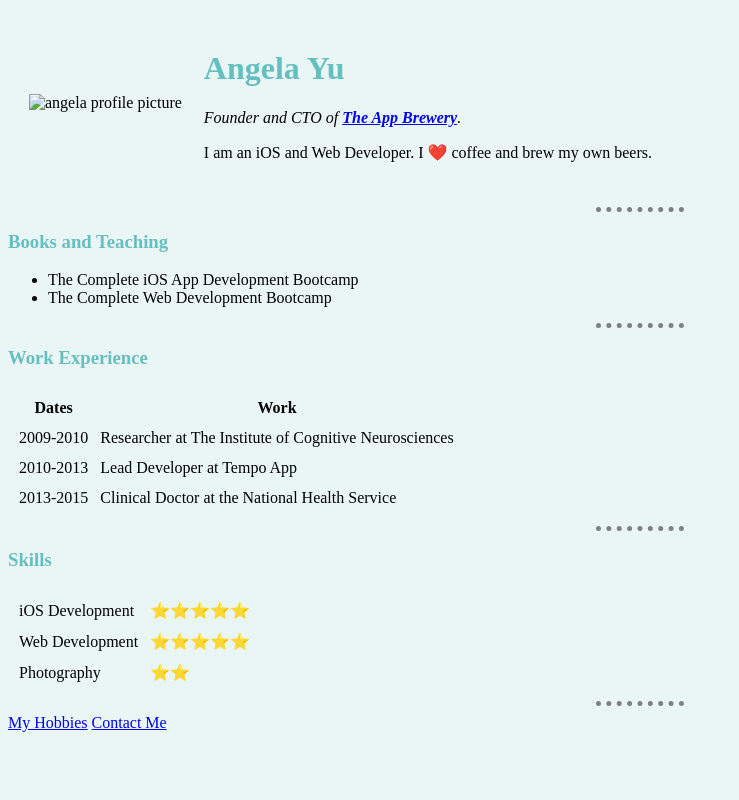
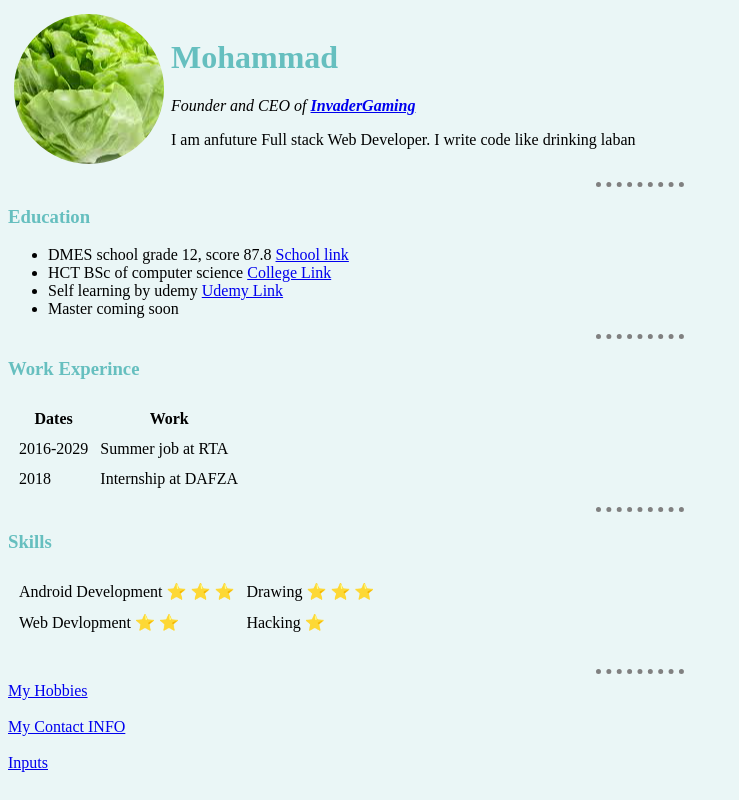
Before and after one commit to ZeroDeveloper007/cv, a plain HTML site: page index.html in a window 1280 px wide. Shown: the whole page, without its empty margins (0-739 px from the left). Drawn offline with Linux system fonts and the light colour scheme.

Commit message:
Add files via upload

```diff
--- a/index.html
+++ b/index.html
@@ -1,68 +1,77 @@
 <!DOCTYPE html>
-<html>
+<html lang="en">
     <head>
-    <meta charset="utf-8">
-    <title>Angela's Personal Site</title>
+        <meta charset="UTF-8">
+        <meta name="viewport" content="width=device-width, initial-scale=1.0">
         <link rel="stylesheet" href="css/style.css">
+        <title>Mohammad's Personal site</title>
     </head>
-
-  <body>
-    <table cellspacing="20">
+    <body >
+        <table cellspacing="5px">
             <tr>
-        <td><img src="images/angela.png" alt="angela profile picture"></td>
-        <td><h1>Angela Yu</h1>
-        <p><em>Founder and CTO of <strong><a href="https://www.appbrewery.co/">The App Brewery</a></strong>.</em></p>
-        <p>I am an iOS and Web Developer. I ❤️ coffee and brew my own beers.</p></td>
+                <td><img src="lettuce.png" alt="Lettuce Face"></td>
+                <td><h1>Mohammad</h1
+                    <p><em>Founder and CEO of <a href="https://unity.com/"><strong>InvaderGaming</strong></em></a></p>
+                    <p>I am anfuture Full stack Web Developer. I write code like drinking laban</p>
+                    </td>
             </tr>
         </table>
+
+
         <hr>
-    <h3>Books and Teaching</h3>
+        <h3>Education</h3>
         <ul>
-      <li>The Complete iOS App Development Bootcamp</li>
-      <li>The Complete Web Development Bootcamp</li>
+            <li>DMES school grade 12, score 87.8 <a href="www.dmes.ae">School link</a></li>
+            <li>HCT BSc of computer science <a href="www.hct.ac.ae">College Link</a></li>
+            <li>Self learning by udemy <a href="www.udemy.come=">Udemy Link</a></li>
+            <li>Master coming soon</li>
         </ul>
         <hr>
-    <h3>Work Experience</h3>
-    <table cellspacing="10">
+        <h3>Work Experince</h3>
+        <table cellspacing="10px">
             <thead>
-        <tr>
                 <th>Dates</th>
                 <th>Work</th>
-        </tr>
             </thead>
             <tbody>
                 <tr>
-          <td>2009-2010</td>
-          <td>Researcher at The Institute of Cognitive Neurosciences</td>
+                    <td>2016-2029</td>
+                    <td>Summer job at RTA</td>
                    </tr>
                    <tr>
-          <td>2010-2013</td>
-          <td>Lead Developer at Tempo App</td>
-        </tr>
-        <tr>
-          <td>2013-2015</td>
-          <td>Clinical Doctor at the National Health Service</td>
+                    <td>2018</td>
+                    <td>Internship at DAFZA</td>
                    </tr>
             </tbody>
+            <tfoot>
+
+            </tfoot>
         </table>
         <hr>
         <h3>Skills</h3>
-    <table cellspacing="10">
+        <table cellspacing="10px">
             <tr>
-        <td>iOS Development</td>
-        <td>⭐️⭐️⭐️⭐️⭐️</td>
+                <td>Android Development &#11088; &#11088; &#11088; </td>
+                <td>Drawing &#11088; &#11088; &#11088;</td>
             </tr>
             <tr>
-        <td>Web Development</td>
-        <td>⭐️⭐️⭐️⭐️⭐️</td>
-      </tr>
-      <tr>
-        <td>Photography</td>
-        <td>⭐️⭐️</td>
+                <td>Web Devlopment &#11088; &#11088;</td>
+                <td>Hacking &#11088;</td>
             </tr>
         </table>
+        <br>
         <hr>
         <a href="hobbies.html">My Hobbies</a>
-    <a href="contact-me.html">Contact Me</a>
+        <br>
+        <br>
+        <a href="contact.html">My Contact INFO</a>
+        <br>
+        <br>
+        <a href="inputs.html">Inputs</a>
     </body>
 </html>
+
+<!--0
+colorhunt.co
+
+-->
```
Lines whose indentation alone changed are shown as unchanged.
